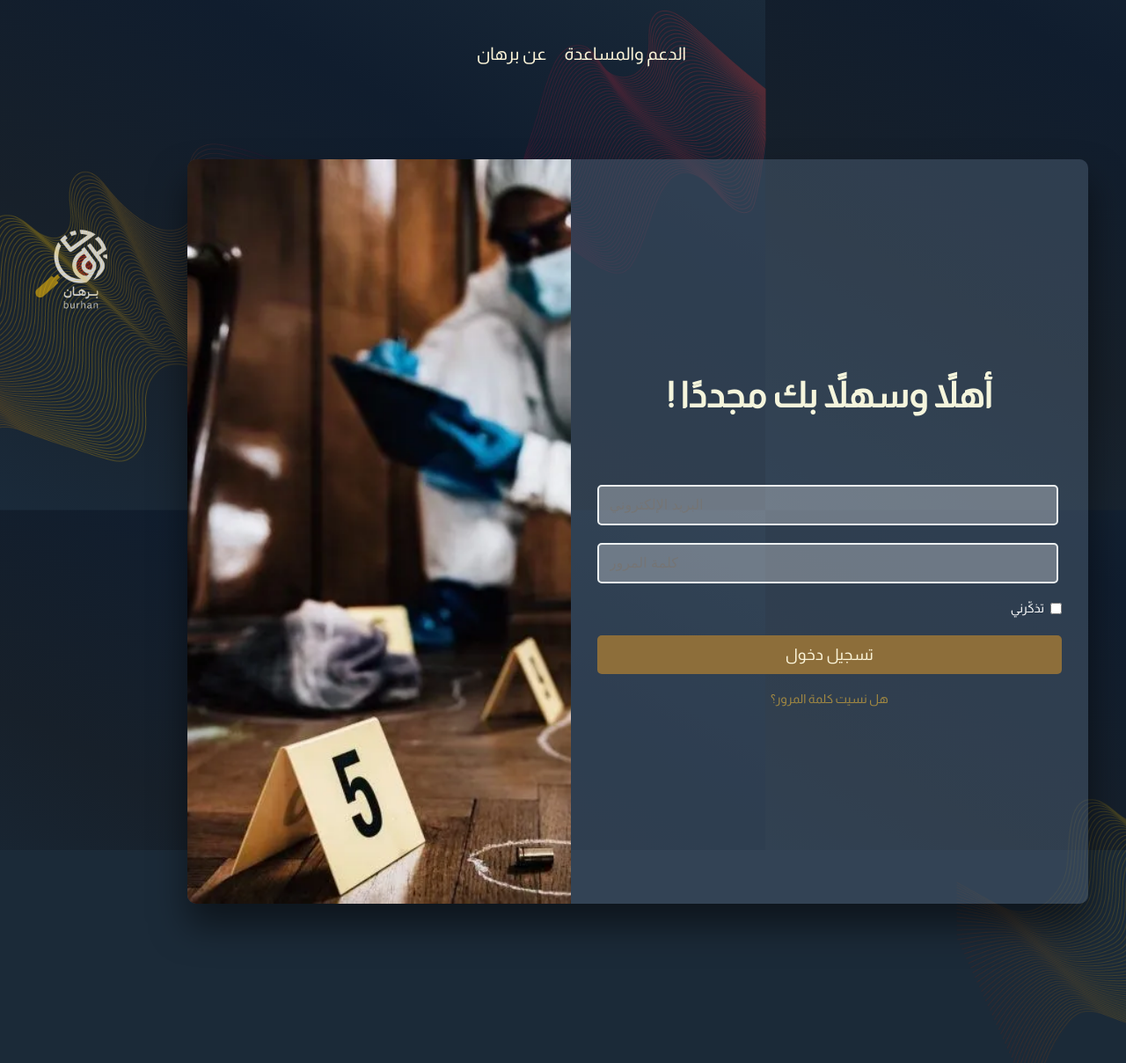
After one commit to AmalAbidS/Burhan-AWP, a PHP site: page /login.php in a window 1280 px wide. The commit adds this page. Shown: the whole page at 88% size. Run offline with PHP 8.4, Linux system fonts and the light colour scheme.

Commit message:
رسالة التعديل

```diff
--- /dev/null
+++ b/login.php
@@ -0,0 +1,344 @@
+<?php
+// إعداد الاتصال بقاعدة البيانات
+$servername = "localhost";
+$username = "root";
+$password = "";
+$dbname = "BurhanSystem";
+
+$conn = new mysqli($servername, $username, $password, $dbname);
+
+// التحقق من الاتصال
+if ($conn->connect_error) {
+    die("فشل الاتصال بقاعدة البيانات: " . $conn->connect_error);
+}
+
+// بدء الجلسة
+session_start();
+
+// إذا كان المستخدم مسجل دخوله بالفعل، إعادة التوجيه إلى الصفحة المناسبة
+if (isset($_SESSION['userID'])) {
+    $roleID = $_SESSION['roleID'];
+    if ($roleID == 1) { // المحقق
+        header("Location: edit_detective.php");
+        exit();
+    } elseif ($roleID == 2) { // المسؤول
+        header("Location: add_detective.php");
+        exit();
+
+
+}else {
+    header("Location: login.php"); // صفحة افتراضية للمستخدمين الآخرين
+    exit();
+}
+}
+
+$errorMessage = "";
+
+if ($_SERVER['REQUEST_METHOD'] === 'POST') {
+    $email = $_POST['email'] ?? '';
+    $password = $_POST['password'] ?? '';
+
+    // التحقق من صحة المدخلات
+    if (empty($email) || empty($password)) {
+        $errorMessage = "يرجى إدخال البريد الإلكتروني وكلمة المرور.";
+    } else {
+        $sql = "SELECT u.userID, u.password, u.roleID, r.roleName
+                FROM User u
+                JOIN Role r ON u.roleID = r.roleID
+                WHERE u.email = ?";
+        $stmt = $conn->prepare($sql);
+
+        if ($stmt) {
+            $stmt->bind_param("s", $email);
+            $stmt->execute();
+            $result = $stmt->get_result();
+
+            if ($result->num_rows > 0) {
+                $row = $result->fetch_assoc();
+                $stored_password = $row['password'];
+                $roleID = $row['roleID'];
+                $roleName = $row['roleName'];
+
+                // التحقق من كلمة المرور
+                if (password_verify($password, $stored_password)) {
+                    // حفظ بيانات المستخدم في الجلسة
+                    $_SESSION['userID'] = $row['userID'];
+                    $_SESSION['roleID'] = $roleID;
+                    $_SESSION['roleName'] = $roleName;
+
+                    // التوجيه بناءً على roleID
+                    if ($roleID == 1) { // المحقق
+                        header("Location: edit_detective.php");
+                        exit();
+                    } elseif ($roleID == 2) { // المسؤول
+                        header("Location: add_detective.php");
+                        exit();
+                    } else {
+                        header("Location: login.php"); // صفحة افتراضية للمستخدمين الآخرين
+                        exit();
+                    }
+                } else {
+                    $errorMessage = "كلمة المرور غير صحيحة.";
+                }
+            } else {
+                $errorMessage = "البريد الإلكتروني غير مسجل.";
+            }
+        } else {
+            $errorMessage = "حدث خطأ في النظام.";
+        }
+    }
+}
+?>
+<!DOCTYPE html>
+<html lang="ar">
+<head>
+    <meta charset="UTF-8">
+    <meta http-equiv="X-UA-Compatible" content="IE=edge">
+    <meta name="viewport" content="width=device-width, initial-scale=1.0">
+    <title>تسجيل الدخول</title>
+    <link href="https://fonts.googleapis.com/css2?family=Almarai:wght@400;600&display=swap" rel="stylesheet">
+    <style>
+        body {
+            position: fixed;
+            margin: 0;
+            padding: 0;
+            height: 100vh;
+            font-family: 'Almarai', sans-serif;
+            display: flex;
+            justify-content: center;
+            align-items: center;
+            background: #1b2a38;
+            overflow: hidden;
+        }
+
+        .background {
+            position: absolute;
+            top: 0;
+            left: 0;
+            width: 100%;
+            height: 80%;
+            background: linear-gradient(30deg, #1a2a3a, #17202a, #101d2e, #1a2a3a);
+            background-size: 60% 60%;
+            z-index: -1;
+        }
+
+        .overlay-image {
+            position: absolute;
+            top: 25%;
+            left: 25%;
+            transform: translate(-50%, -50%);
+            width: 70%;
+            z-index: 0;
+            opacity: 0.3;
+        }
+
+        .over-image {
+            position: absolute;
+            top: 80%;
+            left: 110%;
+            transform: translate(-50%, -50%);
+            width: 70%;
+            z-index: 0;
+            opacity: 0.2;
+        }
+
+        .container {
+            position: fixed;
+            display: flex;
+            width: 80%;
+            height: 70%;
+            background-color: rgba(255, 255, 255, 0.1);
+            border-radius: 10px;
+            box-shadow: 0 25px 40px rgba(0, 0, 0, 0.5);
+            overflow: hidden;
+            margin: auto;
+            z-index: 1;
+        }
+
+        .navbar {
+            width: 100%;
+            position: fixed;
+            top: 0;
+            right: 0;
+            display: flex;
+            justify-content: flex-end;
+            padding: 200px 500px;
+            box-sizing: border-box;
+            z-index: 1000;
+            padding-top: 50px;
+        }
+
+        .navbar ul {
+            list-style-type: none;
+            margin: 0;
+            padding: 0;
+            display: flex;
+        }
+
+        .navbar li {
+            margin-left: 20px;
+        }
+
+        .navbar a {
+            text-decoration: none;
+            color: #fbf4d8;
+            font-size: 20px;
+            transition: color 0.3s;
+        }
+
+        .navbar a:hover {
+            color: #A18842;
+        }
+
+        .logo {
+            margin-bottom: 590px;
+            margin-right: 1270px;
+            width: 180px;
+            height: auto;
+            opacity: 0.8;
+        }
+
+        .login-section {
+            flex: 1;
+            padding: 30px;
+            display: flex;
+            flex-direction: column;
+            justify-content: center;
+            align-items: flex-end;
+            background-color: rgba(52, 73, 94, 0.5);
+        }
+
+        .login-section h2 {
+            color: #f5f5dc;
+            font-size: 40px;
+            font-weight: 600;
+            margin: 0 auto;
+            text-align: center;
+            margin-top: 20px;
+            margin-bottom: 70px;
+        }
+
+        .login-section form {
+            width: 100%;
+        }
+
+        .login-section input {
+            width: 94%;
+            padding: 12px;
+            margin: 10px 0;
+            border-radius: 5px;
+            border: 2px solid #ecf0f1;
+            background: rgba(255, 255, 255, 0.3);
+            color: #fff;
+            font-size: 16px;
+            transition: all 0.3s ease;
+        }
+
+        .login-section input:focus {
+            border: 2px solid #A18842;
+            background: rgba(255, 255, 255, 0.5);
+            outline: none;
+        }
+
+        .login-section button {
+            margin-top: 14px;
+            width: 100%;
+            padding: 12px;
+            background: #8d6e3a;
+            color: #fff;
+            font-size: 18px;
+            border: none;
+            border-radius: 5px;
+            cursor: pointer;
+            transition: all 0.3s ease;
+            font-family: 'Almarai', sans-serif;
+            color: #fbf4d8;
+        }
+
+        .login-section button:hover {
+            background: #A18842;
+        }
+
+        .login-section .remember-me {
+            margin-top: 2px;
+            margin-left: 470px;
+            color: #fff;
+            font-size: 14px;
+            display: flex;
+            justify-content: flex-start;
+            align-items: center;
+            direction: rtl;
+        }
+
+        .login-section .remember-me input {
+            margin-left: 7px;
+            margin-right: 0;
+        }
+
+        .forgot-password {
+            color: #A18842;
+            font-size: 14px;
+            text-decoration: none;
+            display: block;
+            text-align: center;
+            margin-top: 20px;
+        }
+
+        .forgot-password:hover {
+            text-decoration: underline;
+        }
+
+        .image-section {
+            flex: 1;
+            background: url('img/CSII.jpg') no-repeat center center;
+            background-size: cover;
+        }
+
+
+        .error-message {
+    background-color: #ff4d4d;
+    color: white;
+    padding: 10px;
+    margin-bottom: 10px;
+    border-radius: 5px;
+    text-align: center;
+    width: 94%;
+}
+    </style>
+</head>
+<body>
+    <header>
+        <img src="public\img\burhan.png" alt="شعار الموقع" class="logo">
+    </header>
+    <nav class="navbar">
+        <ul>
+            <li><a href="#about">عن برهان</a></li>
+            <li><a href="#support">الدعم والمساعدة</a></li>
+        </ul>
+    </nav>
+    <div class="visual-container">
+        <div class="background"></div>
+        <img src="img/line.png" alt="وصف الصورة" class="overlay-image">
+        <img src="img/line.png" alt="وصف الصورة" class="over-image">
+    </div>
+    <div class="container">
+        <div class="image-section"></div>
+        <div class="login-section">
+            <h2> ! أهلاً وسهلاً بك مجددًا</h2>
+            <?php if (!empty($errorMessage)): ?>
+                <div class="error-message"><?php echo $errorMessage; ?></div>
+            <?php endif; ?>
+            <form action="<?php echo $_SERVER['PHP_SELF']; ?>" method="POST">
+                <input type="email" name="email" placeholder="البريد الإلكتروني" required>
+                <input type="password" name="password" placeholder="كلمة المرور" required>
+                <div class="remember-me">
+                    <input type="checkbox" id="rememberMe" name="rememberMe">
+                    <label for="rememberMe">تذكّرني</label>
+                </div>
+                <button type="submit">تسجيل دخول</button>
+                <a href="#" class="forgot-password">هل نسيت كلمة المرور؟</a>
+            </form>
+        </div>
+    </div>
+</body>
+</html>
```
Also changed, not shown: add_detective.php (+14 -6 lines).
